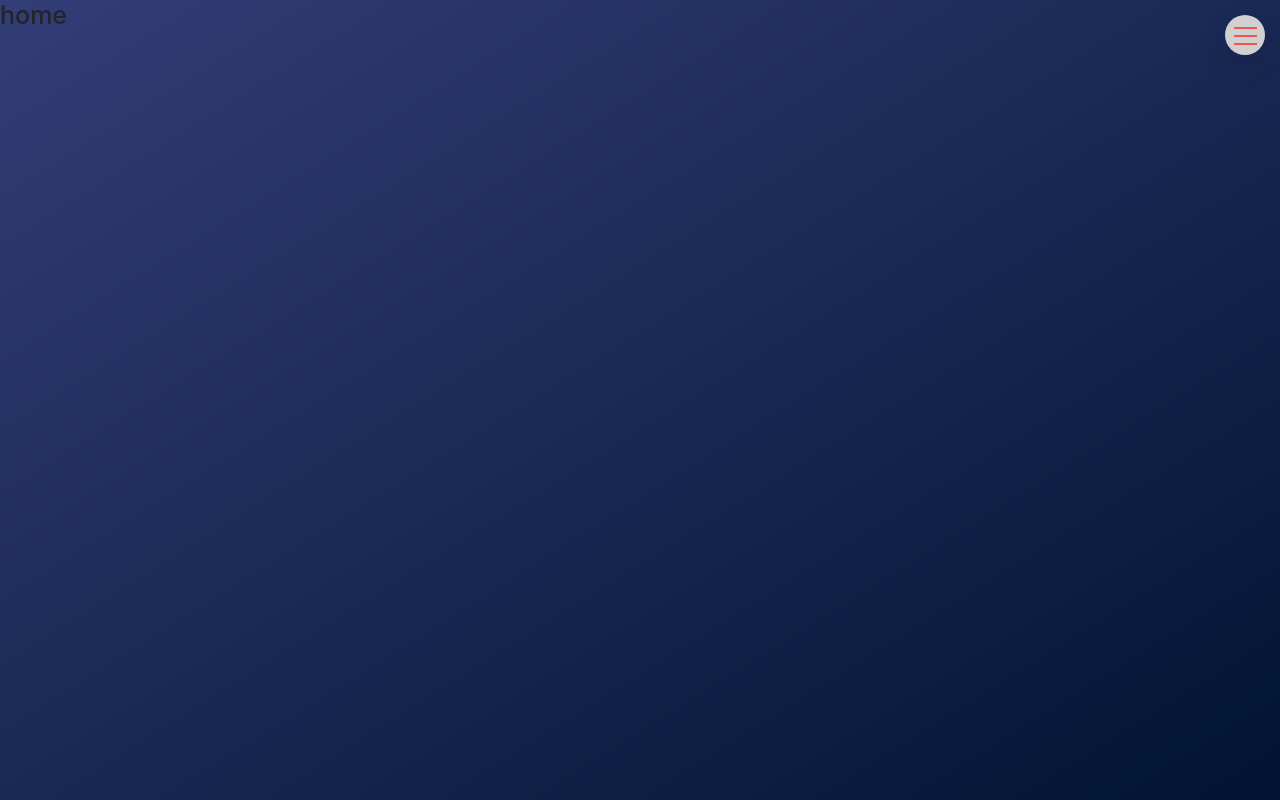
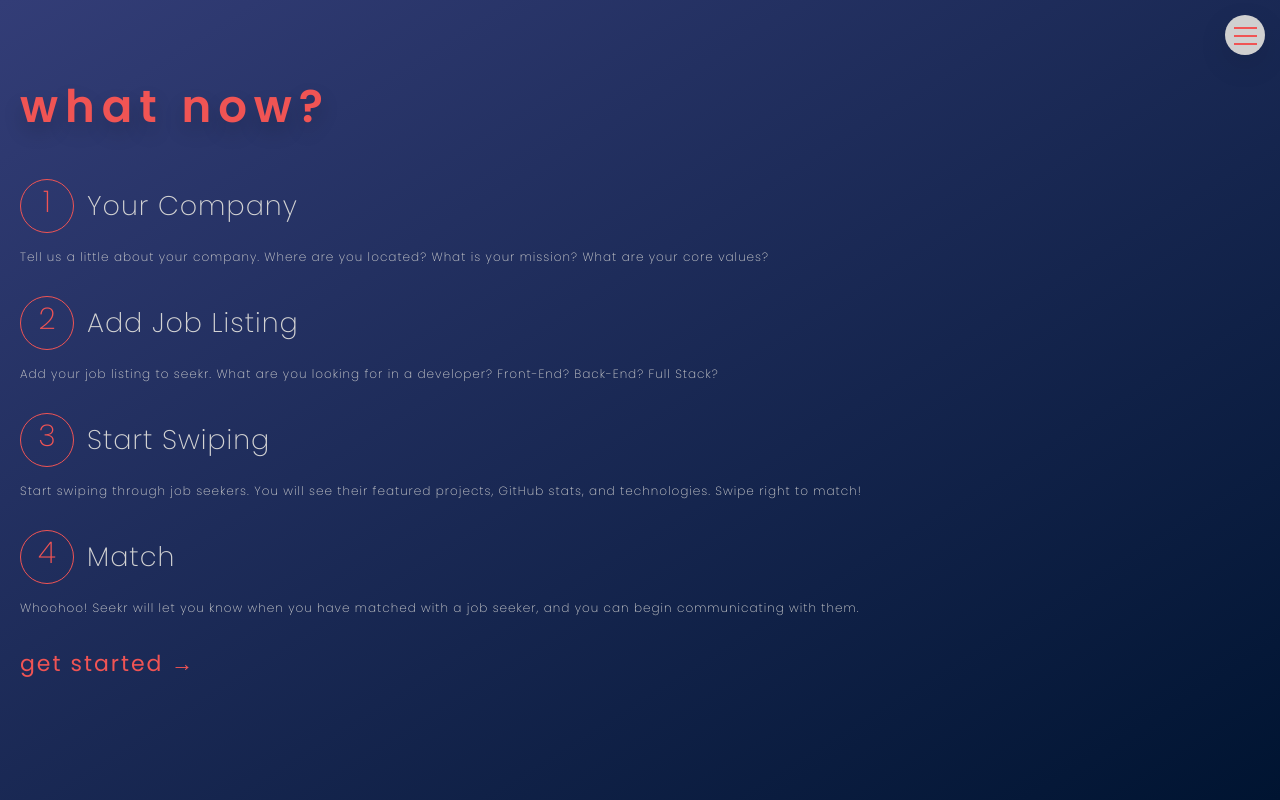
Before and after one commit to MLogan1998/seekr-client, a React (Create React App) app: page /home in a window 1280 px wide. Built offline with nearby package versions, Linux system fonts and the light colour scheme; sample sign-in values are in the browser's storage.

Commit message:
Completed employer and seeker home screen

```diff
--- a/src/components/auth/Register.js
+++ b/src/components/auth/Register.js
@@ -34,14 +34,13 @@
             "is_seeker": seekr
         }
         console.log(newUser)
-
         return fetch("http://127.0.0.1:8000/register", {
             method: "POST",
             headers: {
                 "Content-Type": "application/json",
                 "Accept": "application/json"
             },
-            body: JSON.stringify(newUser).replace(/:[ ]*"false"/,':false' ).replace( /'/g,'"')
+            body: JSON.stringify(newUser).replace(/:[ ]*"(true|false)"/g,':$1' )
         })
             .then(res => res.json())
             .then(res => {
--- /dev/null
+++ b/src/components/home/EmployerHome.js
@@ -0,0 +1,49 @@
+import React from "react";
+import { Link } from 'react-router-dom'
+
+export const EmployerHome = props => {
+  return (
+      <div className="list">
+        <h1 className="list__main__heading">
+          <span className="list__main__heading--span">What now?</span>
+        </h1>
+        <div className="list__item">
+          <div className="list__heading">
+            <div className="list__heading--circle list__heading--number">1</div>
+            <h1 className="list__heading--text">Your Company</h1>
+          </div>
+          <div className="list__text-container">
+            <p className="list__description">Tell us a little about your company. Where are you located? What is your mission? What are your core values?</p>
+          </div>
+        </div>
+        <div className="list__item">
+          <div className="list__heading">
+            <div className="list__heading--circle list__heading--number">2</div>
+            <h1 className="list__heading--text">Add Job Listing</h1>
+          </div>
+          <div className="list-text-container">
+            <p className="list__description">Add your job listing to seekr. What are you looking for in a developer? Front-End? Back-End? Full Stack?</p>
+          </div>
+        </div>
+        <div className="list__item">
+          <div className="list__heading">
+            <div className="list__heading--circle list__heading--number">3</div>
+            <h1 className="list__heading--text">Start Swiping</h1>
+          </div>
+          <div className="list-text-container">
+            <p className="list__description">Start swiping through job seekers. You will see their featured projects, GitHub stats, and technologies. Swipe right to match!</p>
+          </div>
+        </div>
+        <div className="list__item">
+          <div className="list__heading">
+            <div className="list__heading--circle list__heading--number">4</div>
+            <h1 className="list__heading--text">Match</h1>
+          </div>
+          <div className="list-text-container">
+            <p className="list__description">Whoohoo! Seekr will let you know when you have matched with a job seeker, and you can begin communicating with them.</p>
+          </div>
+        </div>
+        <Link className="list__link" to="/swipe">Get Started &rarr;</Link>
+      </div>
+  )
+}
--- a/src/components/home/Home.js
+++ b/src/components/home/Home.js
@@ -1,9 +1,22 @@
-import React from "react"
+import React, { useEffect, useState } from "react";
+import { SeekerHome } from './SeekerHome'
+import { EmployerHome } from './EmployerHome'
 
 export const Home = props => {
+  const [ userType, setUserType ] = useState()
+
+  useEffect(() => {
+    const userType = localStorage.getItem("seekr")
+    setUserType(userType)
+  }, [])
+
+
   return (
     <>
-      <h1>home</h1>
+     { userType === 'true'
+      ? <SeekerHome />
+      : <EmployerHome />
+     }
     </>
   )
 }
--- /dev/null
+++ b/src/components/home/SeekerHome.js
@@ -0,0 +1,40 @@
+import React from "react";
+import { Link } from 'react-router-dom'
+
+export const SeekerHome = props => {
+  return (
+      <div className="list">
+        <h1 className="list__main__heading">
+          <span className="list__main__heading--span">What now?</span>
+        </h1>
+        <div className="list__item">
+          <div className="list__heading">
+            <div className="list__heading--circle list__heading--number">1</div>
+            <h1 className="list__heading--text">Create Your Profile</h1>
+          </div>
+          <div className="list__text-container">
+            <p className="list__description">Show employers your best work! Seekr is designed for employers to match with you based only on your work, experience, and code.</p>
+          </div>
+        </div>
+        <div className="list__item">
+          <div className="list__heading">
+            <div className="list__heading--circle list__heading--number">2</div>
+            <h1 className="list__heading--text">Start Swiping</h1>
+          </div>
+          <div className="list-text-container">
+            <p className="list__description">Let the search begin! Start swiping through employers. Swipe right if you think the company is a great fit.</p>
+          </div>
+        </div>
+        <div className="list__item">
+          <div className="list__heading">
+            <div className="list__heading--circle list__heading--number">3</div>
+            <h1 className="list__heading--text">Match</h1>
+          </div>
+          <div className="list-text-container">
+            <p className="list__description">Whoohoo! Seekr will let you know when you have matched with an employer, and you can begin communicating with them.</p>
+          </div>
+        </div>
+        <Link className="list__link" to="/swipe">Get Started &rarr;</Link>
+      </div>
+  )
+}
--- a/src/components/navigation/NavBar.js
+++ b/src/components/navigation/NavBar.js
@@ -16,18 +16,18 @@
   }
 
   return (
-      <div class="navigation">
-        <input id="navi-toggle" type="checkbox" class="navigation__checkbox"></input>
-        <label for="navi-toggle" class="navigation__button">
-            <span class="navigation__icon">&nbsp;</span>
+      <div className="navigation">
+        <input id="navi-toggle" type="checkbox" className="navigation__checkbox"></input>
+        <label htmlFor="navi-toggle" className="navigation__button">
+            <span className="navigation__icon">&nbsp;</span>
         </label>
-        <div class="navigation__background">&nbsp;</div>
-          <nav class="navigation__nav">
-              <ul class="navigation__list">
-                  <li class="navigation__item"><a href="/home" class="navigation__link" onClick={onClickEvent}>Home</a></li>
-                  <li class="navigation__item"><a href="#" class="navigation__link" onClick={onClickEvent}>Swipe</a></li>
-                  <li class="navigation__item"><a href="#" class="navigation__link" onClick={onClickEvent}>Matches</a></li>
-                  <li class="navigation__item"><Link to="/register" class="navigation__link" onClick={handleLogOut}>Log Out</Link></li>
+        <div className="navigation__background">&nbsp;</div>
+          <nav className="navigation__nav">
+              <ul className="navigation__list">
+                  <li className="navigation__item"><a href="/home" className="navigation__link" onClick={onClickEvent}>Home</a></li>
+                  <li className="navigation__item"><a href="#" className="navigation__link" onClick={onClickEvent}>Swipe</a></li>
+                  <li className="navigation__item"><a href="#" className="navigation__link" onClick={onClickEvent}>Matches</a></li>
+                  <li className="navigation__item"><Link to="/register" className="navigation__link" onClick={handleLogOut}>Log Out</Link></li>
               </ul>
           </nav>
         </div>
--- a/src/styles/index.scss
+++ b/src/styles/index.scss
@@ -8,6 +8,7 @@
 @import './layout/base';
 @import './layout/typography';
 @import './layout/login';
+@import './layout/homescreen';
 
 
 @import './components/button';
--- /dev/null
+++ b/src/styles/layout/_homescreen.scss
@@ -0,0 +1,75 @@
+.list {
+  position: absolute;
+  font-family: "Poppins";
+  top: 8rem;
+  padding-left: 2rem;
+  padding-right: 1rem;
+
+  &__main__heading {
+    text-transform: lowercase;
+    font-size: 4.5rem;
+    color: $primary-red;
+    letter-spacing: .7rem;
+    font-weight: 600;
+    text-shadow: 0 1rem 2rem rgba(0, 0, 0, .2);
+    margin-right: -3.5rem;
+    margin-bottom: 4.5rem;
+    display: inline-block;
+  }
+
+  &__item:not(:last-child) {
+    margin-bottom: 3rem;
+  }
+
+  &__heading {
+    display: flex;
+    align-items: center;
+
+    &--text {
+      margin-top: .5rem;
+      color: $primary-grey;
+      font-size: 2.7rem;
+      letter-spacing: .1rem;
+      font-weight: 200;
+    }
+
+    &--circle {
+      height: 5.4rem;
+      width: 5.4rem;
+      border: 1.5px solid $primary-red;
+      border-radius: 50%;
+      text-align: center;
+      margin-right: 1.3rem;
+    }
+
+    &--number {
+      font-size: 3rem;
+      font-weight: 200;
+      font-family: 'Poppins';
+      color: $primary-red;
+    }
+  }
+
+  &__description {
+    margin-top: 1.5rem;
+    color:#d0d0d0;
+    font-size: 1.2rem;
+    letter-spacing: .1rem;
+    font-weight: 200;
+  }
+
+  &__link {
+    text-transform: lowercase;
+    font-size: 2.2rem;
+    color: $primary-red;
+    letter-spacing: .2rem;
+    text-decoration: none;
+
+    &:hover,
+    &:visited,
+    &:active {
+      color: $primary-red;
+      text-decoration: none;
+    }
+  }
+}
```
